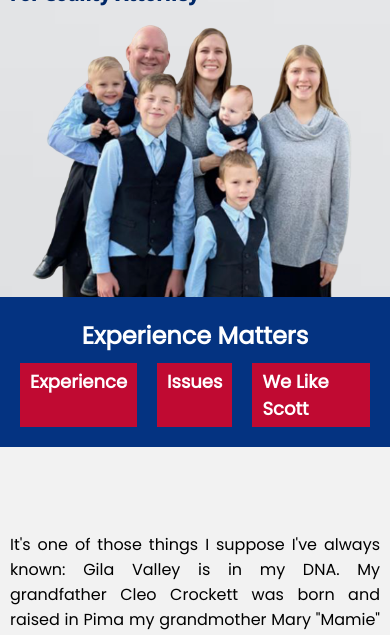
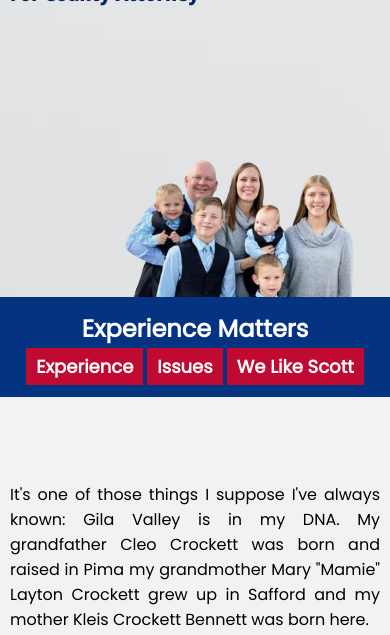
Before and after one commit to aaronangle/scott-2, a plain HTML site: page index.html in a window 390 px wide. Shown: the part 208-843 px from the top of the page. Drawn offline with nearby package versions, Linux system fonts and the light colour scheme.

Commit message:
resizing

```diff
--- a/assets/style.css
+++ b/assets/style.css
@@ -198,6 +198,10 @@ html, body{
     }
     .button{
         padding: 5px 10px;
+        margin: 2px;
+    }
+    .blue-box{
+        height: 100px;
     }
     .navbar{
         padding:0;
@@ -214,7 +218,13 @@ html, body{
     }
     .fam-pic{
         display: block;
-        width: 400px;
+        width: 300px;
+    }
+    .fam{
+        height: 100%;
+        display: flex;
+        justify-content: flex-end;
+        align-items: center;
     }
     .logo{
         width: 180px;
--- a/index.html
+++ b/index.html
@@ -32,7 +32,9 @@
                     <div class="lead"></div>
                 </div>
             </div>
-            <img src="./assets/family-no-background.png" alt="" class="fam-pic">
+            <div class="fam">
+                <img src="./assets/family-no-background.png" alt="" class="fam-pic">
+            </div>
         </div>
     </div>
     <div class="content">
```
